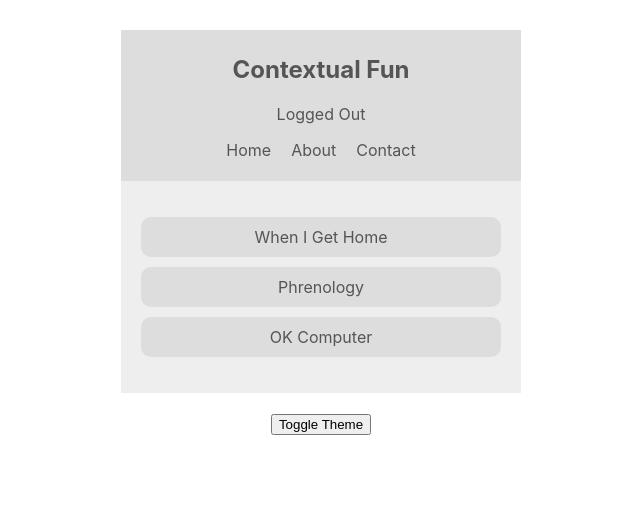
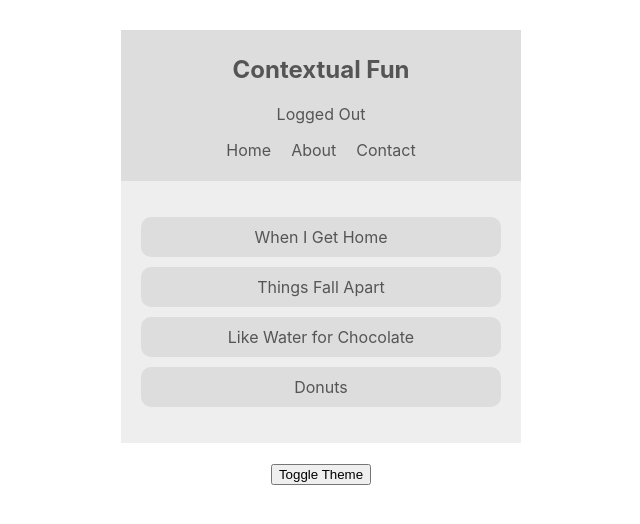
Before and after one commit to NHartMusic/h00ks, a React (Create React App) app: page / in a window 1280 px wide. Shown: the top 524 px of the page, without its empty margins (319-959 px from the left). Built offline with nearby package versions, Linux system fonts and the light colour scheme.

Commit message:
creating context w/ functional components

```diff
--- a/src/App.js
+++ b/src/App.js
@@ -4,6 +4,7 @@ import AlbumList from './components/albumList'
 import ThemeContextProvider from './contexts/themeContext'
 import ThemeToggle from './components/themeToggle'
 import AuthContextProvider from './contexts/authContext'
+import AlbumContextProvider from './contexts/albumContext'
 
 
 function App() {
@@ -12,7 +13,9 @@ function App() {
       <ThemeContextProvider>
         <AuthContextProvider>
           <Navbar />
-          <AlbumList />
+          <AlbumContextProvider>
+            <AlbumList />
+          </AlbumContextProvider>
           <ThemeToggle />
         </AuthContextProvider>
       </ThemeContextProvider>
--- a/src/components/albumList.js
+++ b/src/components/albumList.js
@@ -1,15 +1,21 @@
 import React, { useContext } from 'react'
 import { ThemeContext } from '../contexts/themeContext'
+import { AlbumContext } from '../contexts/albumContext'
 
 const AlbumList = () => {
     const { isLightTheme, light, dark } = useContext(ThemeContext)
+    const { albums } = useContext(AlbumContext)
     const theme = isLightTheme ? light : dark
     return (
         <div className='album-list' style={{ color: theme.syntax, background: theme.bg }}>
             <ul>
-                <li style={{ background: theme.ui }}>When I Get Home</li>
-                <li style={{ background: theme.ui }}>Phrenology</li>
-                <li style={{ background: theme.ui }}>OK Computer</li>
+                {albums.map(album => {
+                    return (
+                        <li key={album.id} style={{ background: theme.ui }}>{album.title}</li>
+                    )
+
+                })}
+
             </ul>
         </div>
     )
--- a/src/components/themeToggle.js
+++ b/src/components/themeToggle.js
@@ -1,14 +1,9 @@
-import React, { Component } from 'react'
+import React, { useContext } from 'react'
 import { ThemeContext } from '../contexts/themeContext'
 
-class ThemeToggle extends Component {
-    static contextType = ThemeContext
-    render() {
-        const { toggleTheme } = this.context
-        return (
-            <button onClick={toggleTheme} > Toggle Theme </button >
-        )
-    }
+const ThemeToggle = () => {
+    const { toggleTheme } = useContext(ThemeContext)
+    return (<button onClick={toggleTheme} > Toggle Theme </button>);
 }
 
 export default ThemeToggle
--- /dev/null
+++ b/src/contexts/albumContext.js
@@ -0,0 +1,19 @@
+import React, { createContext, useState } from 'react'
+
+export const AlbumContext = createContext()
+
+const AlbumContextProvider = (props) => {
+    const [albums, setAlbums] = useState([
+        { title: 'When I Get Home', id: 1 },
+        { title: 'Things Fall Apart', id: 2 },
+        { title: 'Like Water for Chocolate', id: 3 },
+        { title: 'Donuts', id: 4 }
+    ])
+    return (
+        <AlbumContext.Provider value={{ albums }}>
+            {props.children}
+        </AlbumContext.Provider>
+    );
+}
+
+export default AlbumContextProvider;
```
